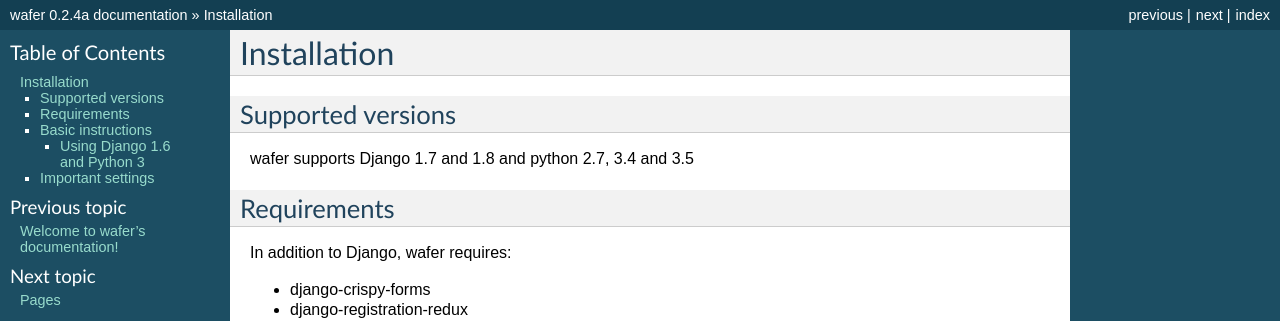
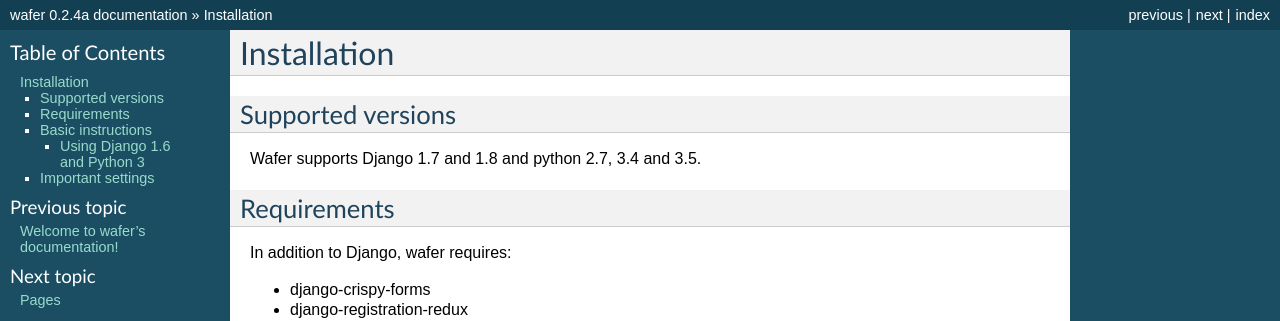
Before and after one commit to CTPUG/wafer, a Sphinx documentation site: the page built from docs/install.rst, in a window 1280 px wide. Shown: the top 321 px of the page. Built offline with Sphinx 7.4.7, drawn with Linux system fonts in a browser that asks for light colours.

Commit message:
Grammar stuff

```diff
--- a/docs/install.rst
+++ b/docs/install.rst
@@ -5,7 +5,7 @@
 Supported versions
 ==================
 
-wafer supports Django 1.7 and 1.8 and python 2.7, 3.4 and 3.5
+Wafer supports Django 1.7 and 1.8 and python 2.7, 3.4 and 3.5.
 
 Requirements
 ============
```
